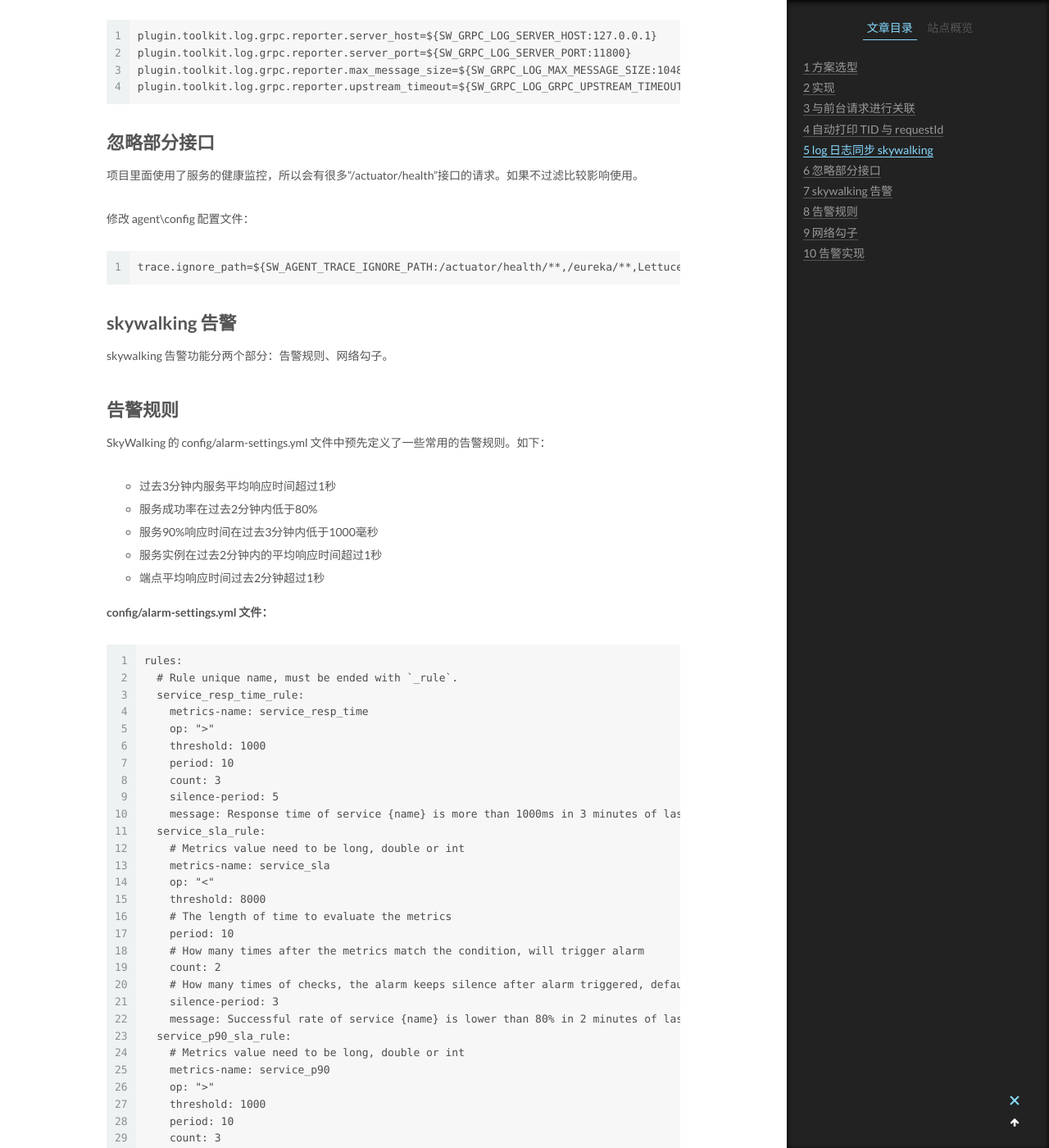
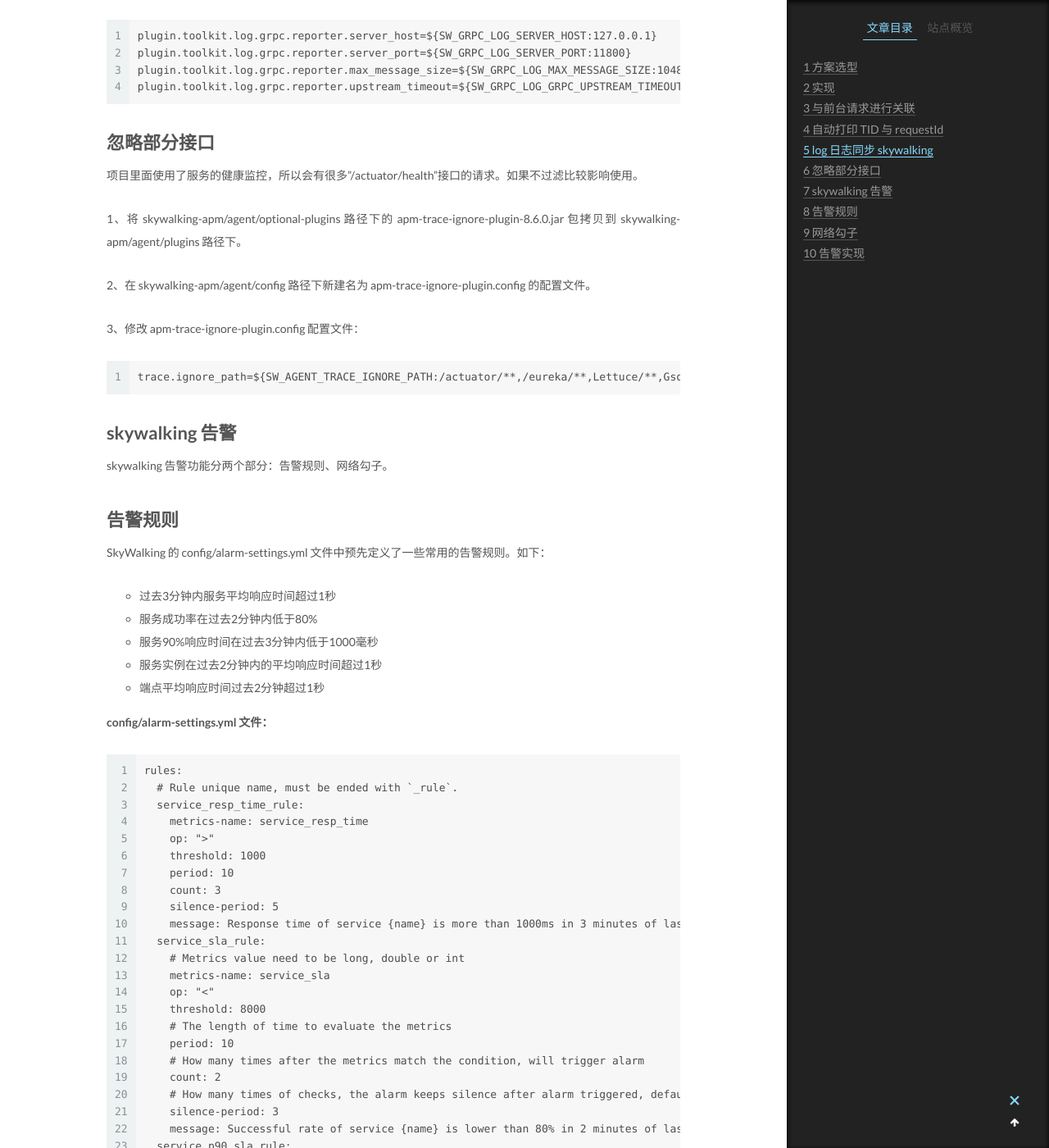
Before and after one commit to huaPeiLiang/huapeiliang.github.io, a Jekyll site: the page built from _posts/2021-09-26-Stream 项目 - 分布式日志.md, in a window 1280 px wide and 1400 px high, scrolled down 4424 px. Shown: the whole window at 82% size. Built offline with Jekyll 4.4.1, drawn with Linux system fonts in a browser that asks for light colours; comment, search, counter and statistics services are not loaded.

Commit message:
编辑文章

````diff
--- a/_posts/2021-09-26-Stream 项目 - 分布式日志.md
+++ b/_posts/2021-09-26-Stream 项目 - 分布式日志.md
@@ -200,9 +200,13 @@ plugin.toolkit.log.grpc.reporter.upstream_timeout=${SW_GRPC_LOG_GRPC_UPSTREAM_TI
 
 项目里面使用了服务的健康监控，所以会有很多"/actuator/health"接口的请求。如果不过滤比较影响使用。
 
-修改 agent\config 配置文件：
+1、将 skywalking-apm/agent/optional-plugins 路径下的 apm-trace-ignore-plugin-8.6.0.jar 包拷贝到 skywalking-apm/agent/plugins 路径下。
+
+2、在 skywalking-apm/agent/config 路径下新建名为 apm-trace-ignore-plugin.config 的配置文件。
+
+3、修改 apm-trace-ignore-plugin.config 配置文件：
 ```
-trace.ignore_path=${SW_AGENT_TRACE_IGNORE_PATH:/actuator/health/**,/eureka/**,Lettuce/**,Gson/**,Mysql/**}
+trace.ignore_path=${SW_AGENT_TRACE_IGNORE_PATH:/actuator/**,/eureka/**,Lettuce/**,Gson/**,Mysql/**}
 ```
 
 ## skywalking 告警
````
